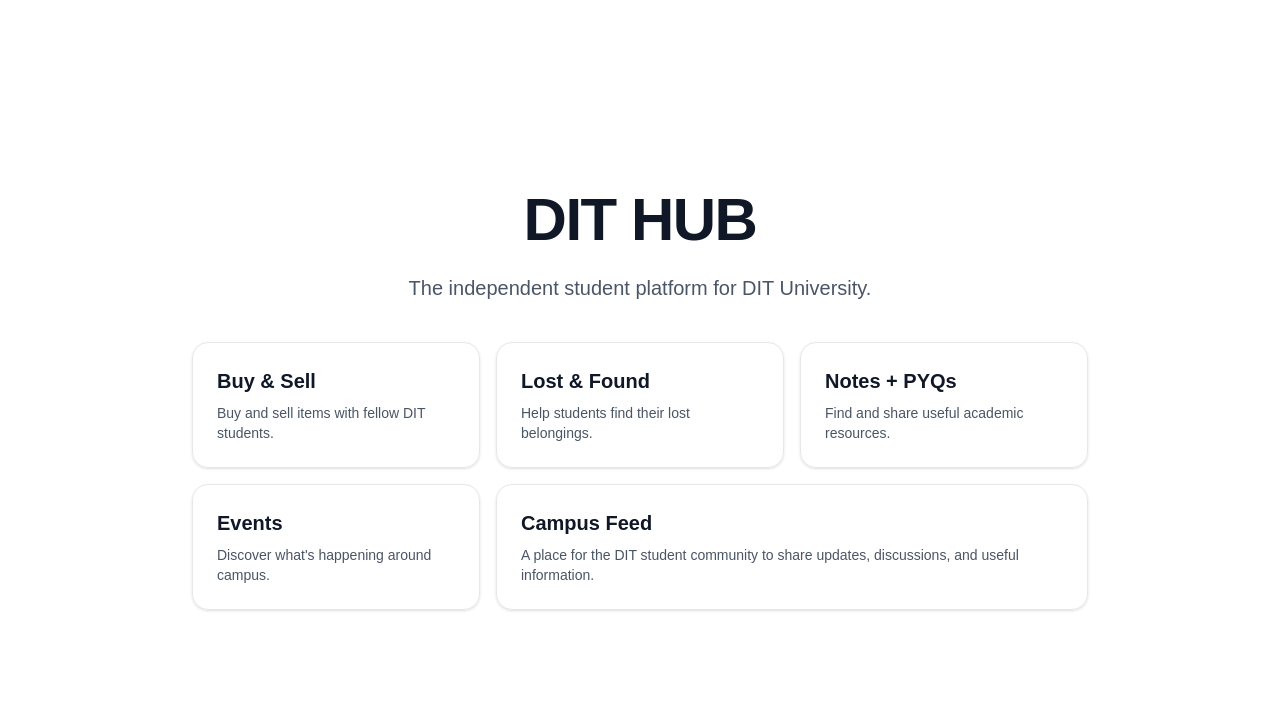
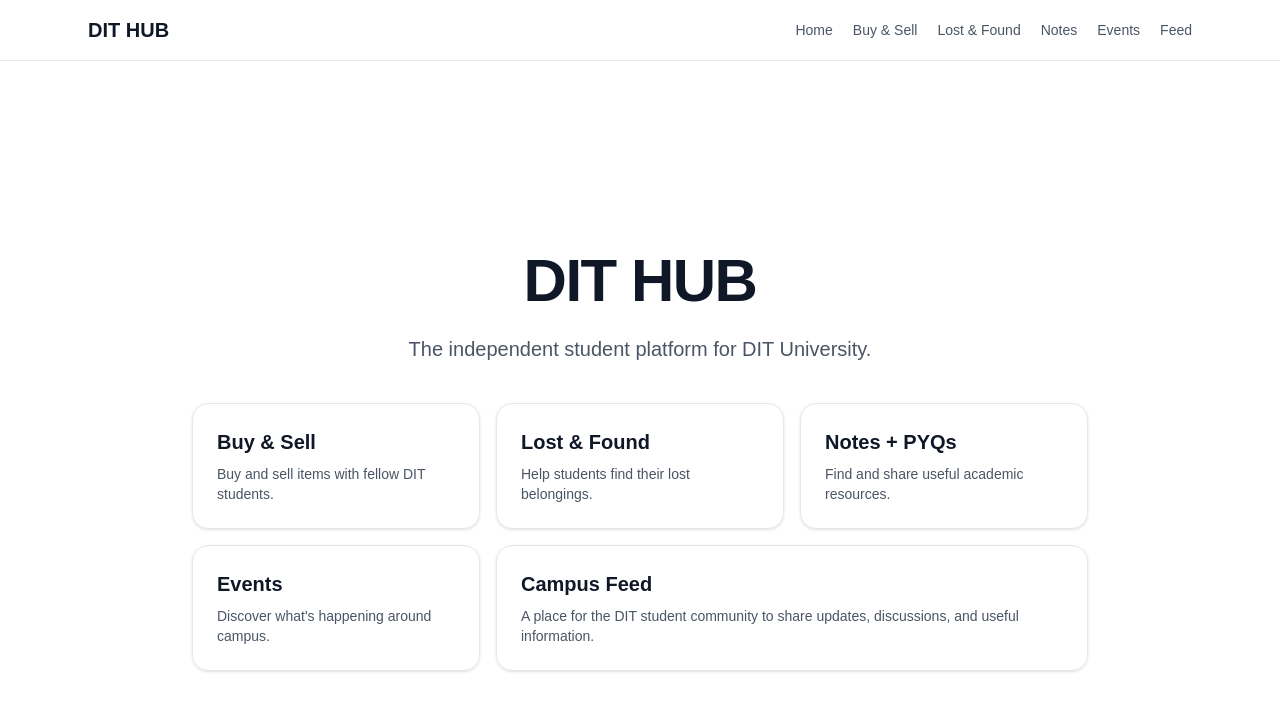
Before and after one commit to JatinPundir-0087/dit-hub, a Next.js app: page / in a window 1280 px wide. Shown: the top 710 px of the page. Built offline with nearby package versions, Linux system fonts and the light colour scheme.

Commit message:
Add global navigation layout

```diff
--- a/app/layout.tsx
+++ b/app/layout.tsx
@@ -23,7 +23,26 @@ export default function RootLayout({ children }: LayoutProps<"/">) {
       lang="en"
       className={`${geistSans.variable} ${geistMono.variable} h-full antialiased`}
     >
-      <body className="min-h-full flex flex-col">{children}</body>
+     <body className="min-h-full flex flex-col">
+  <nav className="border-b border-gray-200 bg-white">
+    <div className="mx-auto flex max-w-6xl items-center justify-between px-6 py-4">
+      <a href="/" className="text-xl font-bold text-gray-900">
+        DIT HUB
+      </a>
+
+      <div className="flex items-center gap-5 text-sm font-medium text-gray-600">
+        <a href="/">Home</a>
+        <a href="/buy-sell">Buy & Sell</a>
+        <a href="/lost-found">Lost & Found</a>
+        <a href="/notes">Notes</a>
+        <a href="/events">Events</a>
+        <a href="/feed">Feed</a>
+      </div>
+    </div>
+  </nav>
+
+  {children}
+</body>
     </html>
   );
 }
```
